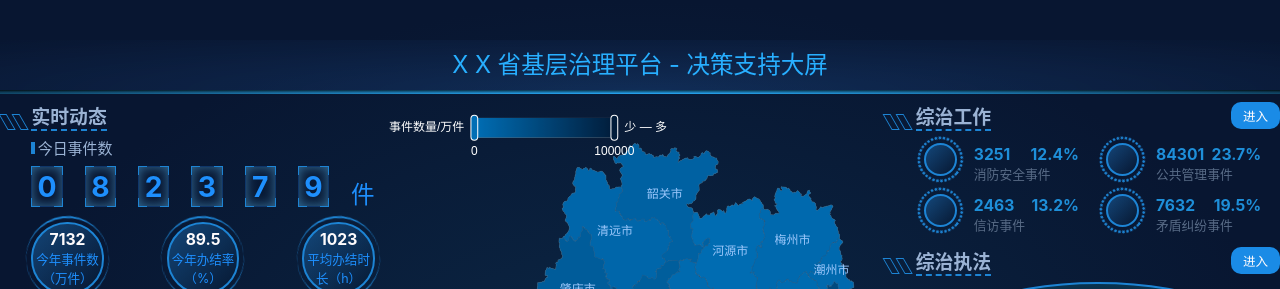
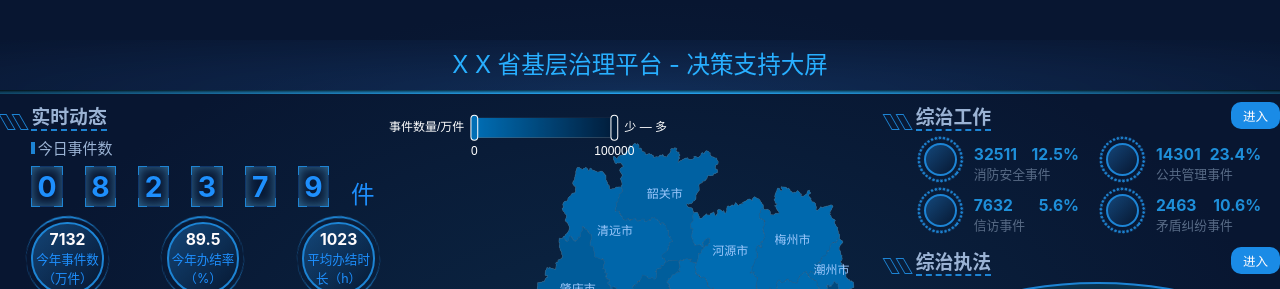
Before and after one commit to April-cl/big-screen, a React (Create React App) app: page /home in a window 1280 px wide. Shown: the top 289 px of the page. Built offline with nearby package versions, Linux system fonts and the light colour scheme.

Commit message:
重构综治工作组件，动态生成Dom

```diff
--- a/src/components/comprehensiveGovernance.tsx
+++ b/src/components/comprehensiveGovernance.tsx
@@ -1,72 +1,61 @@
-import React from 'react';
+import React, { useEffect, useRef } from 'react';
 
 export const ComprehensiveGovernance = () => {
-  return (
-    <div className='comprehensiveGovernance'>
-      <div className="fireProtection">
-        <div className="circleBorder">
-          <svg className="icon" aria-hidden="true">
-            <use xlinkHref="#icon-fireProtection"></use>
+  const divRef = useRef(null)
+  const data = [
+    {
+      className: 'fireProtection',
+      itemValue: 32511,
+      itemProportion: '12.5%',
+      itemTendency: 'up',
+      itemTitle: '消防安全事件',
+    },
+    {
+      className: 'manage',
+      itemValue: 14301,
+      itemProportion: '23.4%',
+      itemTendency: 'down',
+      itemTitle: '公共管理事件',
+    },
+    {
+      className: 'contradiction',
+      itemValue: 7632,
+      itemProportion: '5.6%',
+      itemTendency: 'up',
+      itemTitle: '信访事件',
+    },
+    {
+      className: 'petitionLetter',
+      itemValue: 2463,
+      itemProportion: '10.6%',
+      itemTendency: 'up',
+      itemTitle: '矛盾纠纷事件',
+    }
+  ]
+  useEffect(() => {
+    const times = data.length
+    for (let i = 0; i < times; i++) {
+      let div = document.createElement('div')
+      div.className = data[i].className
+      div.innerHTML = `<div class="circleBorder">
+          <svg class="icon" aria-hidden="true">
+            <use xlink:href="#icon-${data[i].className}"></use>
           </svg>
         </div>
-        <div className="comprehensiveGovernanceItem">
-          <span className="itemValue">3251</span>
-          <span className="itemProportion">12.4%
-            <svg className="icon icon-up" aria-hidden="true">
-              <use xlinkHref="#icon-up"></use>
+        <div class="comprehensiveGovernanceItem">
+          <span class="itemValue">${data[i].itemValue}</span>
+          <span class="itemProportion">${data[i].itemProportion}
+            <svg class="icon icon-${data[i].itemTendency}" aria-hidden="true">
+              <use xlink:href="#icon-${data[i].itemTendency}"></use>
             </svg>
           </span>
-          <span className="itemTitle">消防安全事件</span>
-        </div>
-      </div>
-      <div className="manage">
-        <div className="circleBorder">
-          <svg className="icon" aria-hidden="true">
-            <use xlinkHref="#icon-manage"></use>
-          </svg>
-        </div>
-        <div className="comprehensiveGovernanceItem">
-          <span className="itemValue">84301</span>
-          <span className="itemProportion">23.7%
-            <svg className="icon icon-up" aria-hidden="true">
-              <use xlinkHref="#icon-up"></use>
-            </svg>
-          </span>
-          <span className="itemTitle">公共管理事件</span>
-        </div>
-      </div>
-      <div className="contradiction">
-        <div className="circleBorder">
-          <svg className="icon" aria-hidden="true">
-            <use xlinkHref="#icon-contradiction"></use>
-          </svg>
-        </div>
-        <div className="comprehensiveGovernanceItem">
-          <span className="itemValue">2463</span>
-          <span className="itemProportion">13.2%
-            <svg className="icon icon-down" aria-hidden="true">
-              <use xlinkHref="#icon-down"></use>
-            </svg>
-          </span>
-          <span className="itemTitle">信访事件</span>
-        </div>
-      </div>
-      <div className="petitionLetter">
-        <div className="circleBorder">
-          <svg className="icon" aria-hidden="true">
-            <use xlinkHref="#icon-petitionLetter"></use>
-          </svg>
-        </div>
-        <div className="comprehensiveGovernanceItem">
-          <span className="itemValue">7632</span>
-          <span className="itemProportion">19.5%
-            <svg className="icon icon-down" aria-hidden="true">
-              <use xlinkHref="#icon-down"></use>
-            </svg>
-          </span>
-          <span className="itemTitle">矛盾纠纷事件</span>
-        </div>
-      </div>
+          <span class="itemTitle">${data[i].itemTitle}</span>
+        </div>`
+      divRef.current.appendChild(div)
+    }
+  }, [])
+  return (
+    <div ref={divRef} className='comprehensiveGovernance'>
     </div>
   )
 }
```
